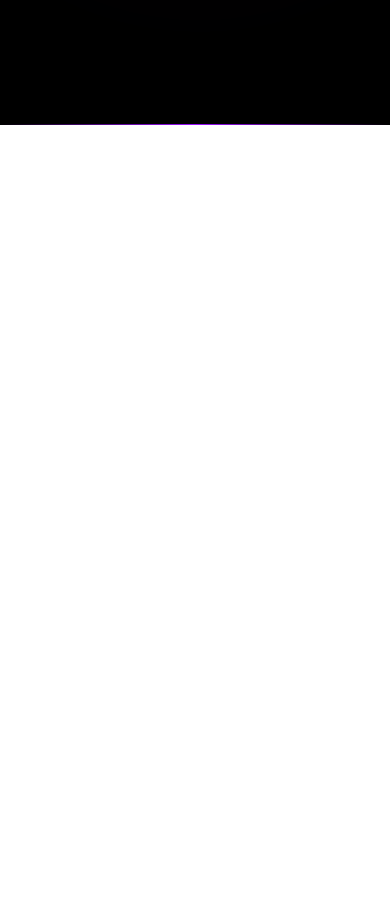
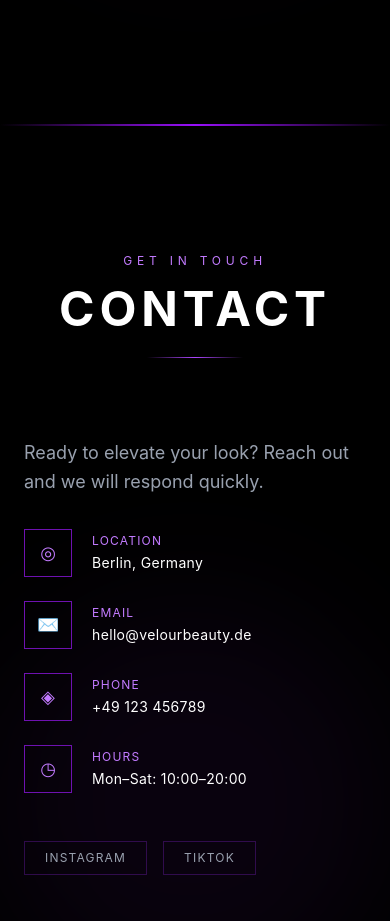
Before and after one commit to lina98st/velour-beauty, a React (Vite) app: page / in a window 390 px wide. Shown: the part 6260-7181 px from the top of the page. Before the commit the page ends 6385 px from the top, so only its background shows below. Built offline with nearby package versions, Linux system fonts and the light colour scheme.

Commit message:
Add Contact component

```diff
--- a/src/components/Contact.jsx
+++ b/src/components/Contact.jsx
@@ -1,3 +1,134 @@
+import { motion } from 'framer-motion'
+
+const details = [
+  { label: 'Location', value: 'Berlin, Germany', icon: '◎' },
+  { label: 'Email', value: 'hello@velourbeauty.de', icon: '✉' },
+  { label: 'Phone', value: '+49 123 456789', icon: '◈' },
+  { label: 'Hours', value: 'Mon–Sat: 10:00–20:00', icon: '◷' },
+]
+
 export default function Contact() {
-  return <section id="contact" />
+  return (
+    <section id="contact" className="relative py-32 bg-black overflow-hidden">
+
+      <div className="absolute top-0 left-0 w-full h-px bg-gradient-to-r from-transparent via-purple-600 to-transparent" />
+      <div className="absolute bottom-0 right-0 w-[400px] h-[400px] bg-purple-900/10 rounded-full blur-3xl z-0" />
+
+      <div className="relative z-10 max-w-6xl mx-auto px-6">
+
+        <motion.div
+          initial={{ opacity: 0, y: 30 }}
+          whileInView={{ opacity: 1, y: 0 }}
+          viewport={{ once: true }}
+          transition={{ duration: 0.7 }}
+          className="text-center mb-20"
+        >
+          <p className="text-purple-400 text-xs uppercase tracking-[0.4em] mb-4">
+            Get In Touch
+          </p>
+          <h2 className="text-5xl md:text-6xl font-bold uppercase tracking-widest text-white">
+            Contact
+          </h2>
+          <div className="mt-6 mx-auto w-24 h-px bg-gradient-to-r from-transparent via-purple-500 to-transparent" />
+        </motion.div>
+
+        <div className="grid md:grid-cols-2 gap-16 items-center">
+
+          <motion.div
+            initial={{ opacity: 0, x: -60 }}
+            whileInView={{ opacity: 1, x: 0 }}
+            viewport={{ once: true }}
+            transition={{ duration: 0.8 }}
+            className="space-y-8"
+          >
+            <p className="text-gray-400 leading-relaxed text-lg">
+              Ready to elevate your look? Reach out and we will respond quickly.
+            </p>
+
+            <div className="space-y-6">
+              {details.map((detail, i) => (
+                <motion.div
+                  key={detail.label}
+                  initial={{ opacity: 0, x: -20 }}
+                  whileInView={{ opacity: 1, x: 0 }}
+                  viewport={{ once: true }}
+                  transition={{ delay: i * 0.1, duration: 0.5 }}
+                  className="flex items-center gap-5 group"
+                >
+                  <div className="w-12 h-12 border border-purple-800 flex items-center justify-center text-purple-400 text-lg group-hover:bg-purple-900/30 transition-colors duration-300 shrink-0">
+                    {detail.icon}
+                  </div>
+
+                  <div>
+                    <div className="text-xs uppercase tracking-widest text-purple-400 mb-1">
+                      {detail.label}
+                    </div>
+                    <div className="text-white text-sm tracking-wide">
+                      {detail.value}
+                    </div>
+                  </div>
+                </motion.div>
+              ))}
+            </div>
+
+            <div className="flex gap-4 pt-4">
+              {['Instagram', 'TikTok'].map((social) => (
+                <a
+                  key={social}
+                  href="#"
+                  className="text-xs uppercase tracking-widest text-gray-400 hover:text-purple-400 border border-purple-900/50 hover:border-purple-500 px-5 py-2 transition-all duration-300"
+                >
+                  {social}
+                </a>
+              ))}
+            </div>
+          </motion.div>
+
+          <motion.div
+            initial={{ opacity: 0, x: 60 }}
+            whileInView={{ opacity: 1, x: 0 }}
+            viewport={{ once: true }}
+            transition={{ duration: 0.8, delay: 0.2 }}
+            className="relative border border-purple-800/50 p-1 hidden md:block"
+          >
+            <div className="bg-purple-950/20 aspect-square flex items-center justify-center overflow-hidden">
+              <svg className="w-full h-full opacity-20" viewBox="0 0 400 400">
+                {Array.from({ length: 25 }, (_, i) => {
+                  const x = (i % 5) * 80 + 40
+                  const y = Math.floor(i / 5) * 80 + 40
+                  return (
+                    <g key={i} transform={`translate(${x}, ${y}) rotate(${i * 15})`}>
+                      <ellipse cx="0" cy="0" rx="28" ry="18" fill="#7c3aed" />
+                      <ellipse cx="0" cy="0" rx="18" ry="10" fill="#0a0a0a" />
+                      <ellipse cx="-14" cy="-10" rx="7" ry="5" fill="#7c3aed" />
+                      <ellipse cx="14" cy="-10" rx="7" ry="5" fill="#7c3aed" />
+                      <ellipse cx="-12" cy="10" rx="6" ry="4" fill="#7c3aed" />
+                      <ellipse cx="12" cy="10" rx="6" ry="4" fill="#7c3aed" />
+                    </g>
+                  )
+                })}
+              </svg>
+
+              <div className="absolute inset-0 flex items-center justify-center">
+                <div className="text-center">
+                  <div className="text-5xl font-bold text-white/10 uppercase tracking-widest">
+                    Velour
+                  </div>
+                  <div className="text-xs tracking-[0.4em] text-purple-400 uppercase mt-2">
+                    Beauty Studio
+                  </div>
+                </div>
+              </div>
+            </div>
+
+            <div className="absolute -top-2 -left-2 w-8 h-8 border-t-2 border-l-2 border-purple-500" />
+            <div className="absolute -bottom-2 -right-2 w-8 h-8 border-b-2 border-r-2 border-purple-500" />
+          </motion.div>
+
+        </div>
+      </div>
+
+      <div className="absolute bottom-0 left-0 w-full h-px bg-gradient-to-r from-transparent via-purple-600 to-transparent" />
+    </section>
+  )
 }
```
